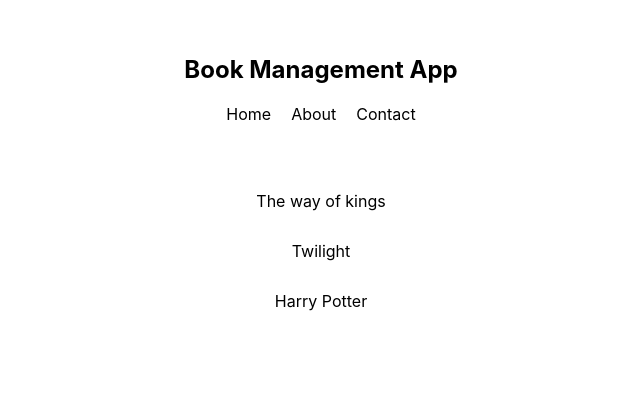
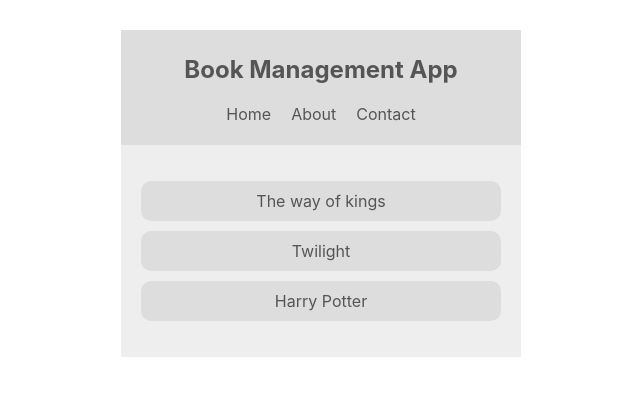
Before and after one commit to supuni9622/React-Context-Book-Management-App-, a React (Create React App) app in the folder book-app/: page / in a window 1280 px wide. Shown: the top 396 px of the page, without its empty margins (319-959 px from the left). Built offline with nearby package versions, Linux system fonts and the light colour scheme.

Commit message:
Added context consumers

```diff
--- a/book-app/src/components/BookList.js
+++ b/book-app/src/components/BookList.js
@@ -1,12 +1,18 @@
-import React from 'react'
+import React, {useContext} from 'react'
+import {ThemeContext } from '../contexts/ThemeContext'
 
 const BookList = () => {
+
+    const themeContext = useContext(ThemeContext)
+    const {isLightTheme, dark, light} = themeContext
+    const theme = isLightTheme ? light : dark
+
     return (
-        <div className='book-list'>
+        <div className='book-list' style={{background: theme.bg, color: theme.syntax}}>
             <ul>
-                <li>The way of kings</li>
-                <li>Twilight</li>
-                <li>Harry Potter</li>
+                <li style={{background:theme.ui}}>The way of kings</li>
+                <li style={{background:theme.ui}}>Twilight</li>
+                <li style={{background:theme.ui}}>Harry Potter</li>
             </ul>
         </div>
     )
--- a/book-app/src/components/NavBar.js
+++ b/book-app/src/components/NavBar.js
@@ -1,8 +1,18 @@
-import React from 'react'
+import React, {useContext} from 'react'
+import {ThemeContext } from '../contexts/ThemeContext'
 
 const NavBar = () => {
+
+    // Access values provided by the ThemeContext provider
+    const themeContext = useContext(ThemeContext)
+
+    // Object destructuring
+    const {isLightTheme, dark, light} = themeContext
+
+    const theme = isLightTheme ? light : dark
+
     return (
-        <nav>
+        <nav style={{background: theme.ui, color: theme.syntax}}>
             <h1>Book Management App</h1>
             <ul>
                 <li>Home</li>
```
